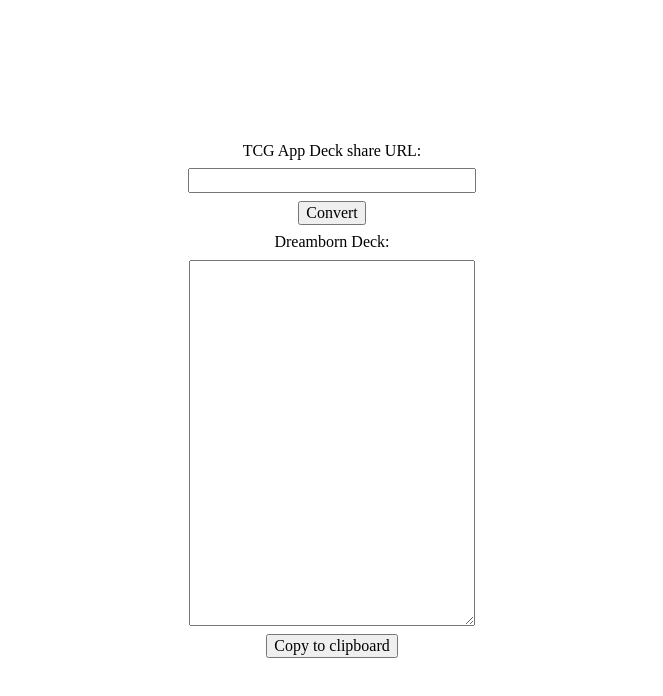
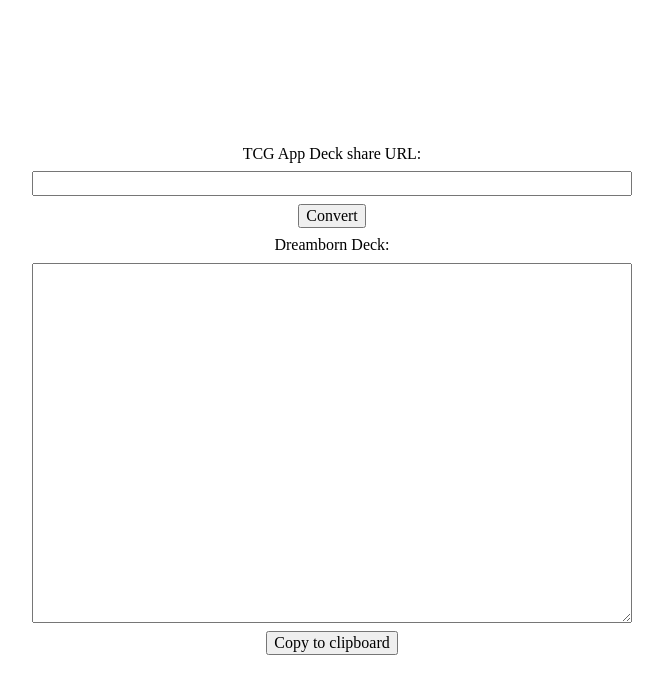
Before and after one commit to bengeendokter/tcg-app-to-dreamborn-frontend, an Angular app: page / in a window 1280 px wide. Shown: the top 696 px of the page, without its empty margins (308-971 px from the left). Built offline with nearby package versions, Linux system fonts and the light colour scheme.

Commit message:
Add loading and update styles

```diff
--- a/src/app/app.css
+++ b/src/app/app.css
@@ -9,28 +9,28 @@
   align-items: center;
   justify-content: center;
   height: 100%;
+  padding-inline: 8px;
 }
 
-.input-container {
-  display: flex;
-  flex-direction: column;
-  align-items: center;
-  gap: 8px;
-  margin-block-end: 8px;
-}
-
-.input {
-  min-width: 35ch;
-}
-
+.input-container,
 .result-container {
   display: flex;
   flex-direction: column;
   align-items: center;
   gap: 8px;
+  width: 100%;
+}
+
+.input-container {
+  margin-block-end: 8px;
+}
+
+.input,
+.result {
+  width: 100%;
+  max-width: 75ch;
 }
 
 .result {
   min-height: 45ch;
-  min-width: 35ch;
 }
--- a/src/app/app.html
+++ b/src/app/app.html
@@ -5,7 +5,7 @@
     <button (click)="convert()">Convert</button>
   </div>
   <div class="result-container">
-    <span>Dreamborn Deck:</span>
+    <label for="result">Dreamborn Deck:</label>
     <textarea id="result" class="result" [formControl]="result"></textarea>
     <button class="copy-button" (click)="copyToClipboard()">Copy to clipboard</button>
   </div>
--- a/src/app/app.ts
+++ b/src/app/app.ts
@@ -14,6 +14,7 @@
   protected result: FormControl<string | null> = new FormControl('');
 
   protected async convert(): Promise<void> {
+    this.result.setValue("Loading...");
     const backupUrl: string | null = this.url.value;
 
     if (!backupUrl) {
@@ -25,6 +26,7 @@
       next: response => {
         if (!('deck' in response) || typeof response.deck !== 'string') {
           alert('Invalid response from server');
+          this.result.setValue("Error");
           return;
         }
 
@@ -33,6 +35,7 @@
       },
       error: response => {
         const errorMessage: string | undefined = response?.error?.error;
+          this.result.setValue("Error");
 
         if (!errorMessage) {
           alert('Could not connect to server');
--- a/src/styles.css
+++ b/src/styles.css
@@ -3,6 +3,11 @@
 html {
   height: 100%;
   scrollbar-gutter: stable both-edges;
+  box-sizing: border-box;
+}
+
+*, *:before, *:after {
+  box-sizing: inherit;
 }
 
 body {
```
